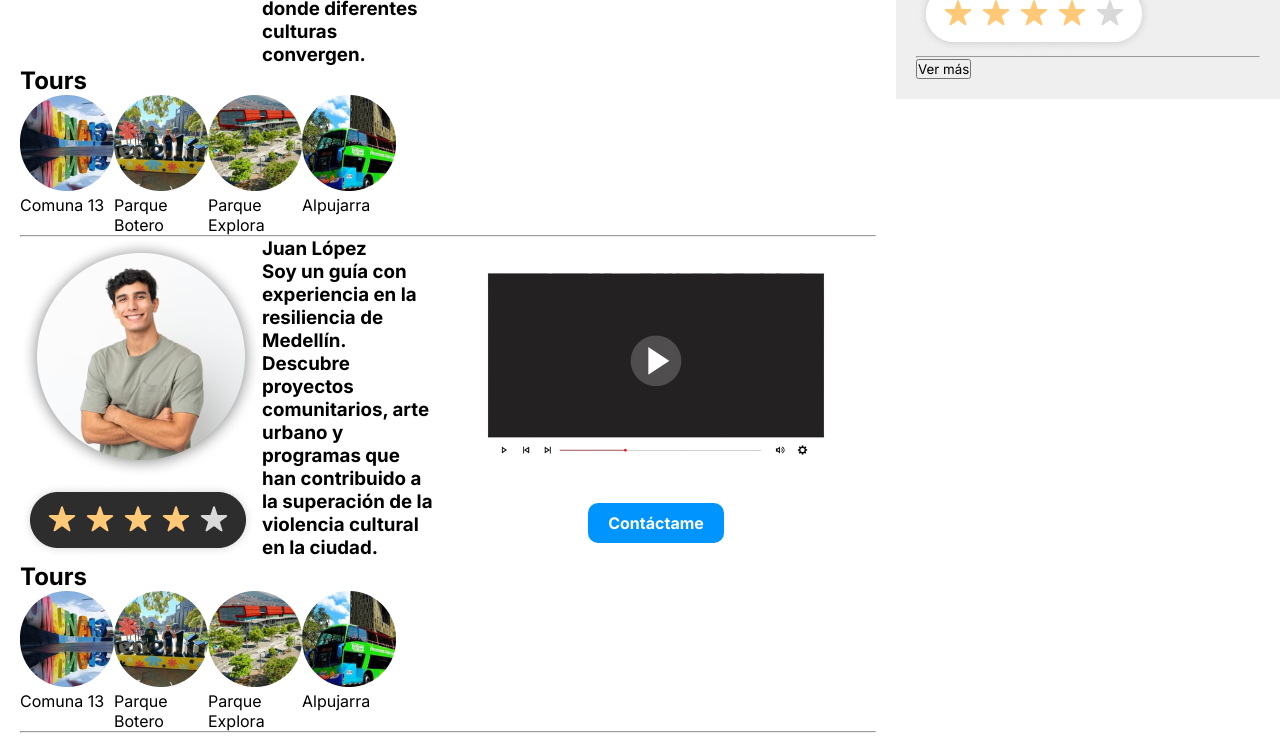
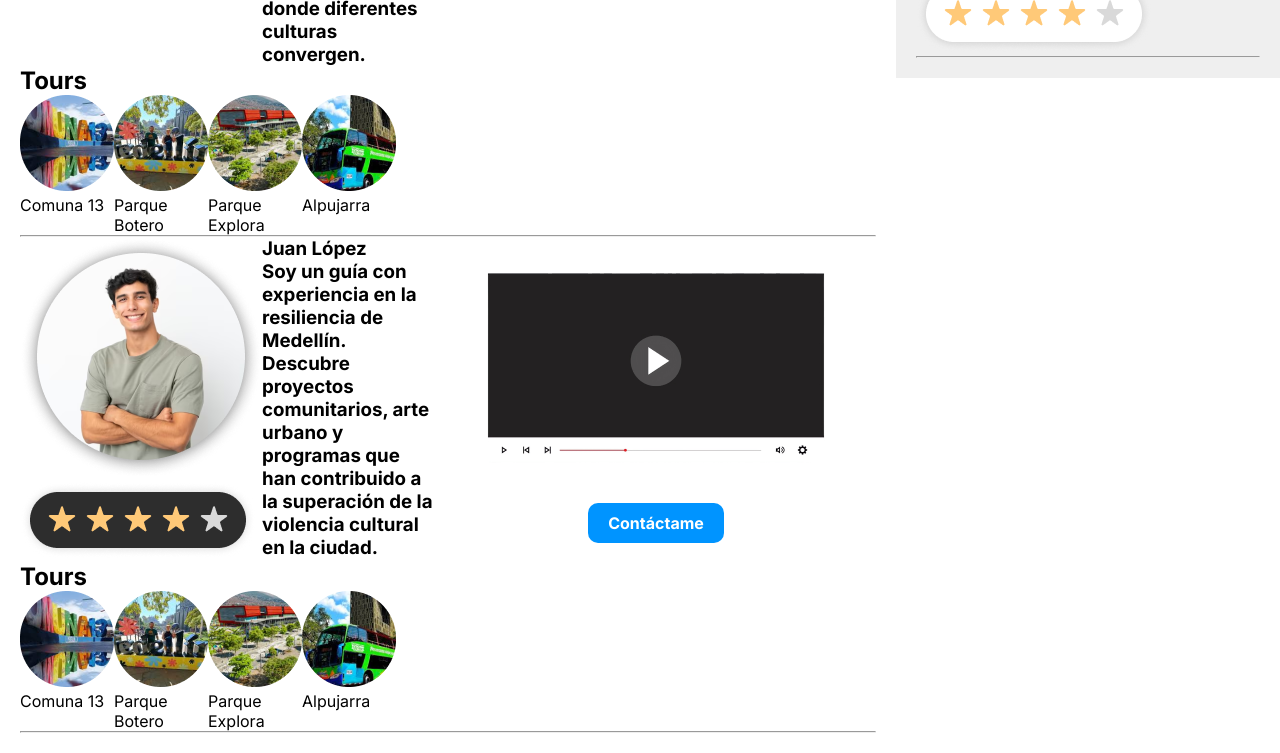
Before and after one commit to Juankyyy/NUTAV, a plain HTML site: page guias/index.html in a window 1280 px wide. Shown: the part 1445-2198 px from the top of the page. Drawn offline with Linux system fonts and the light colour scheme.

```diff
--- a/guias/index.html
+++ b/guias/index.html
@@ -278,8 +278,6 @@
                     Muy recomendado el guía Miguel Toro.</p>
                 <img src="../assets/guias/4starswhite.png" alt="Stars 4"><hr>
             </div>
-
-            <button>Ver más</button>
         </aside>
     </section>
 </body>
```
Also changed, not shown: assets/facebookLogo.svg (added), assets/instagramLogo.svg (added), assets/youtubeLogo.svg (added).
